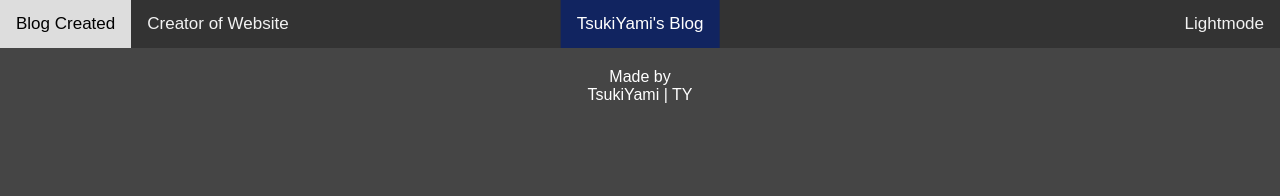
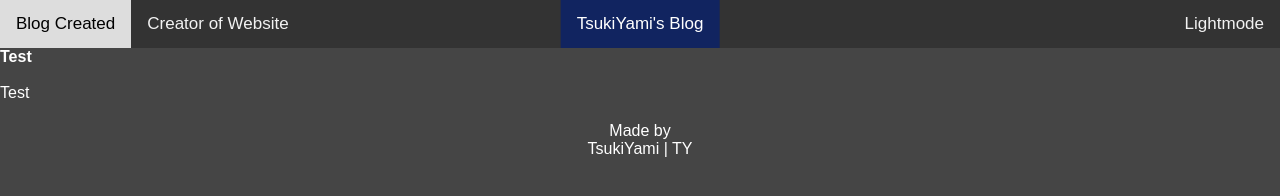
Before and after one commit to TsukiYami/Web-development, a plain HTML site: page src/main.html in a window 1280 px wide. Drawn offline with Linux system fonts and the light colour scheme.

Commit message:
css changes, created test site

```diff
--- a/src/main.html
+++ b/src/main.html
@@ -21,6 +21,11 @@
             </nav>
         </header>
         <main>
+            <div>
+                <h4>Test</h4>
+                <br>
+                <p>Test</p>
+            </div>
         </main>
         <footer class="mainFooter">
             <a>Made by</a>
```
